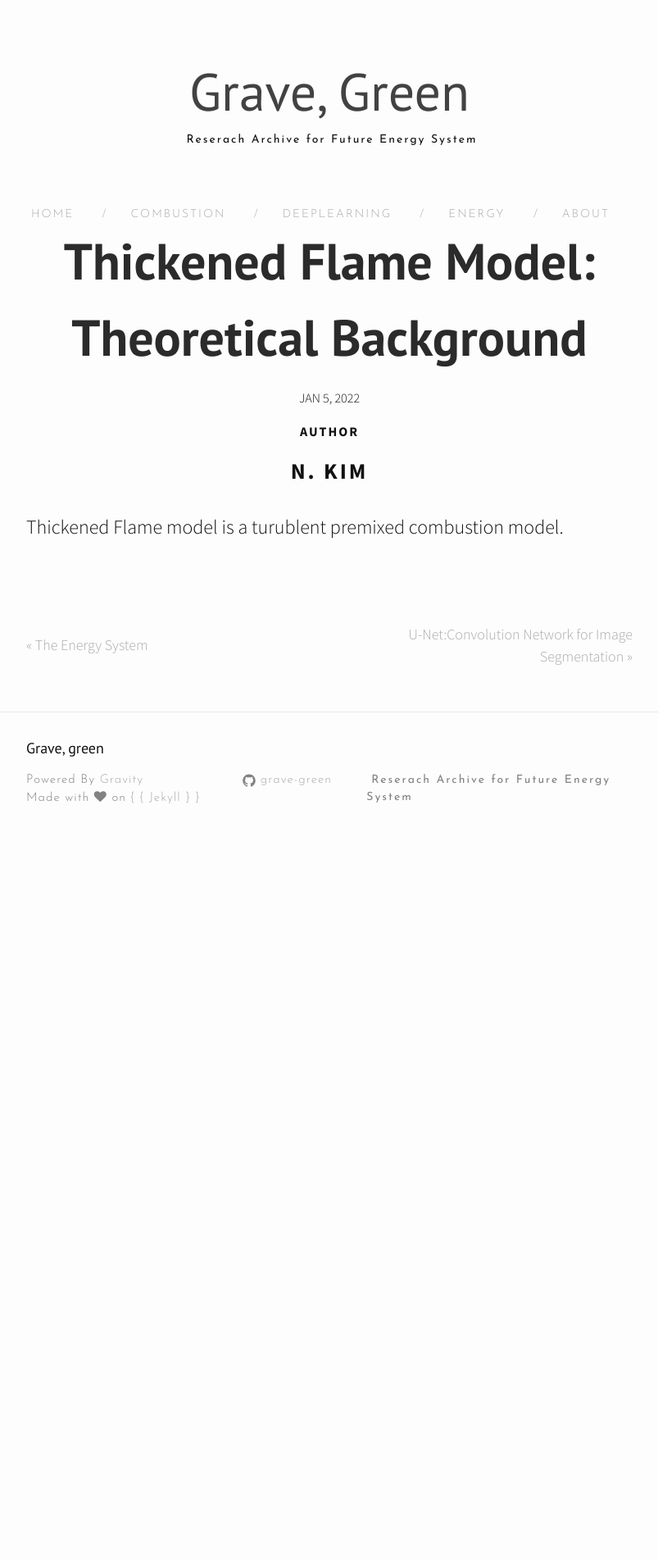
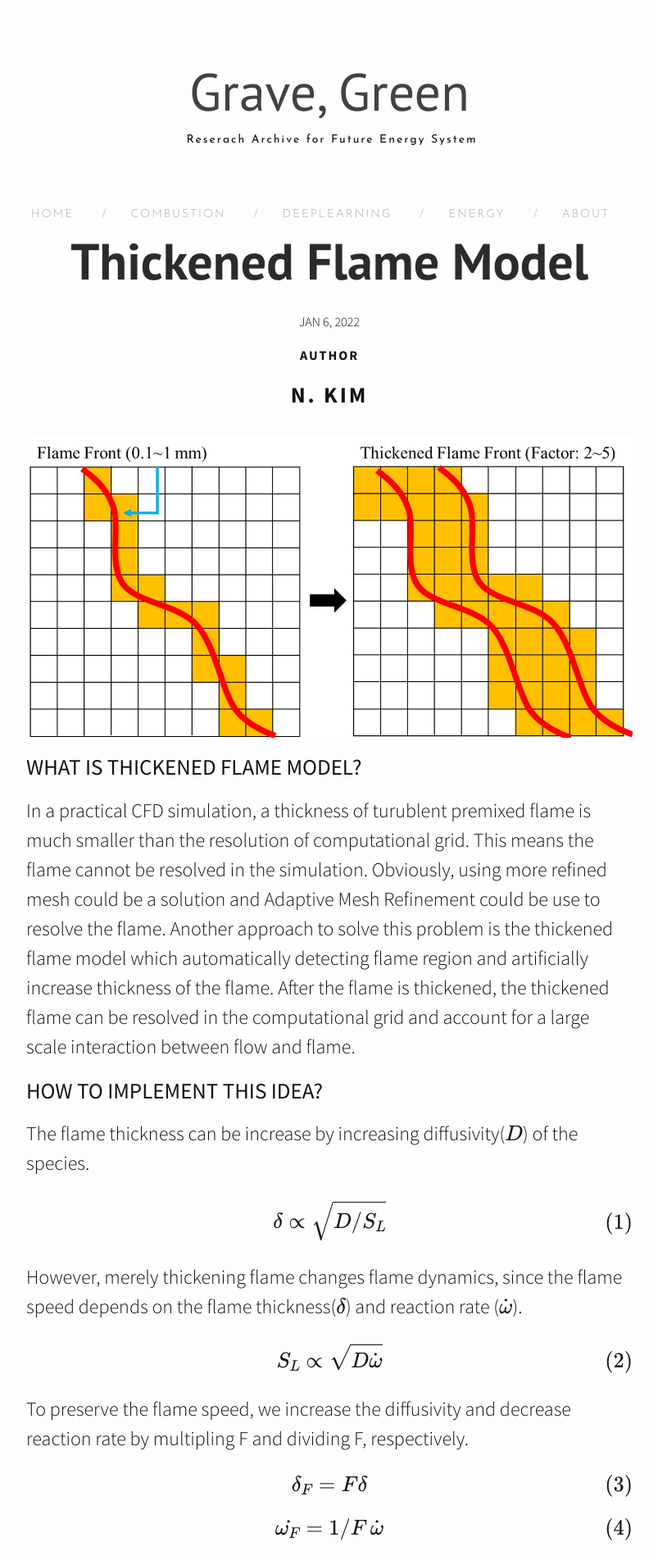
Before and after one commit to Grave-green/Grave-green.github.io, a Jekyll site: the page built from _posts/2022-01-05-Thickened-Flame-Model.markdown, in a window 1280 px wide. Shown: the top 1903 px of the page at 82% size, without its empty margins (238-1041 px from the left). Built offline with Jekyll 4.4.1, drawn with Linux system fonts in a browser that asks for light colours; nearby versions of some CDN libraries; formulas are drawn with MathJax 3; before the commit the page ends 1046 px from its top, so only the background shows below that; some of the changed text lies outside the part shown.

Commit message:
Update post and delete posts

```diff
--- a/_config.yml
+++ b/_config.yml
@@ -19,3 +19,6 @@ theme-dark: false #Set to true to change to dark website theme
 plugins: [jekyll-paginate, kramdown]
 # Build settings
 markdown: kramdown
+excerpt_separator: "\n\n"
+lsi: false
+incremental: false
--- /dev/null
+++ b/_includes/mathjax_support.html
@@ -0,0 +1,23 @@
+<script type="text/x-mathjax-config">
+MathJax.Hub.Config({
+    TeX: {
+      equationNumbers: {
+        autoNumber: "AMS"
+      }
+    },
+    tex2jax: {
+    inlineMath: [ ['$', '$'] ],
+    displayMath: [ ['$$', '$$'] ],
+    processEscapes: true,
+  }
+});
+MathJax.Hub.Register.MessageHook("Math Processing Error",function (message) {
+	  alert("Math Processing Error: "+message[1]);
+	});
+MathJax.Hub.Register.MessageHook("TeX Jax - parse error",function (message) {
+	  alert("Math Processing Error: "+message[1]);
+	});
+</script>
+<script type="text/javascript" async
+  src="https://cdn.mathjax.org/mathjax/latest/MathJax.js?config=TeX-MML-AM_CHTML">
+</script>
--- a/_layouts/default.html
+++ b/_layouts/default.html
@@ -6,6 +6,10 @@
   <body class="{% if site.theme-dark %} dark {% else %} light {% endif %} ">
 
     {% include header.html %}
+
+    {% if page.use_math %}
+      {% include mathjax_support.html %}
+    {% endif %}
 
     <div class="page-content">
       <div class="wrapper">
--- a/_posts/2022-01-05-Thickened-Flame-Model.markdown
+++ b/_posts/2022-01-05-Thickened-Flame-Model.markdown
@@ -1,9 +1,97 @@
 ---
 layout: post
-title:  "Thickened Flame Model: Theoretical Background"
-date:   2022-01-05 18:00:00 GMT+9
+title:  "Thickened Flame Model"
+date:   2022-01-06 15:00:00 GMT+9
 categories: ["combustion"]
 author: "N. Kim"
+use_math: true
 ---
+![Concept of Thickened Flame Model](https://github.com/Grave-green/grave-green.github.io/blob/7f8a490c7108b0af71ab363abb16f9872ca43ea0/_imgs/ThickenedFlame01.jpg?raw=true)
 
-Thickened Flame model is a turublent premixed combustion model.
+# WHAT IS THICKENED FLAME MODEL?
+In a practical CFD simulation, a thickness of turublent premixed flame is much smaller than the resolution of computational grid.
+This means the flame cannot be resolved in the simulation.
+Obviously, using more refined mesh could be a solution and Adaptive Mesh Refinement could be use to resolve the flame.
+Another approach to solve this problem is the thickened flame model which automatically detecting flame region and artificially increase thickness of the flame.
+After the flame is thickened, the thickened flame can be resolved in the computational grid and account for a large scale interaction between flow and flame.
+
+
+# HOW TO IMPLEMENT THIS IDEA?
+The flame thickness can be increase by increasing diffusivity($D$) of the species.
+\begin{equation}
+\delta \propto \sqrt{D/S_{L}} \label{1}
+\end{equation}
+However, merely thickening flame changes flame dynamics, since the flame speed depends on the flame thickness($\delta$) and reaction rate ($\dot{\omega}$).
+\begin{equation}
+S_{L} \propto \sqrt{D\dot{\omega}} \label{2}
+\end{equation}
+To preserve the flame speed, we increase the diffusivity and decrease reaction rate by multipling F and dividing F, respectively.
+
+\begin{equation}
+\delta_{F} = F \delta \label{3}
+\end{equation}
+
+\begin{equation}
+\dot{\omega_{F}} = 1/F \, \dot{\omega} \label{4}
+\end{equation}
+
+\begin{equation}
+S_{L,F} = S_{L} \label{5}
+\end{equation}
+
+In the thickening process, we actually lose information of small scale flame dynamics. It is analogous to lose pixel information in pooling process in the convolution neural network.
+To supplement subgrid scale turbulent-flame interaction, the authors of the model introduce efficiency function $E$.
+<br>
+The efficiency function is the ratio between wrinkling factor with real flame thickness and thickened flame thickness.
+\begin{equation}
+E = \Xi_{\delta_{l}=\delta} / \Xi_{\delta_{l}=\delta_{F}} \label{6}
+\end{equation}
+
+Here, $\Xi$ is the wrinkling factor and it is function of turublent velocity ($u'$), turublent reynolds number $Re_{t}$, test filter length scale $\Delta_{e}$, the flame thickness $\delta_{l}$, and flame speed $S_{L}$.
+
+There are two models for wrinkling factor.
+1. [Colin et. al.](https://aip.scitation.org/doi/abs/10.1063/1.870436): Based on the DNS of flame-vortex interactions.
+2. [Charlette et al.](https://www.sciencedirect.com/science/article/pii/S0010218002004005): Based on the power-law expression with equilibrium assumption of flame-surface production and destruction
+
+In the thickened flame model approach, a CFD code solves equations of momentum, species, and energy. The species equation in the thickened flame model can be expressed as follow.
+\begin{equation}
+\frac{\partial \rho Y_{i}}{\partial t} + \bigtriangledown \rho \mathbf{u}Y_{i}=\bigtriangledown \cdot (EFD_{i}\bigtriangledown Y_{i})+\frac{E}{F} \dot{\omega_{i}} \label{7}
+\end{equation}
+
+The Local thickness factor model could be utilized to minimize error caused by modifing diffusivity of the species.
+\begin{equation}
+F_{loc} = 1 + (F-1) \Omega(c) \label{8}
+\end{equation}
+\begin{equation}
+\Omega_{c} = 16\left [ c(1-c) \right ]^2 \label{9}
+\end{equation}
+\begin{equation}
+c = Y_{c} / Y_{c,max} \label{10}
+\end{equation}
+
+Here, $Y_{c}$ is the progress variable, fuel, or oxidizer.
+
+
+
+# PROS AND CONS
+PROS
+- Implementation of the model is straight forward: If you have CFD solver for turbulent reactive flow, you have already done 90% of the implementation. You just need to implement the efficiency function and thickness factor.
+- The model gives reasonable predictions for both academic and industrial problems.
+
+CONS
+- The model modifies heat and mass transfer close to the flame. The fields look like more diffusion dominant than real fields.
+- The wrinkling factor model is not universal.
+
+# REFERENCES
+Fundamentals on Thickened flame model
+- O. Colin, f. Ducros, D. Veynante, T.Poinsot, A thickened flame model for large eddy simulations of turbulent premixed combustion, Physics of Fluids 12, 1843 (2000), [https://doi.org/10.1063/1.870436](https://doi.org/10.1063/1.870436)
+- F. Charlette, C. Meneveau, D. Veynante, A power-law flame wrinkling model for LES of premixed turbulent combustion Part I: non-dynamic formulation and initial tests, Combustion and Flame
+131 (2002), [https://doi.org/10.1016/S0010-2180(02)00400-5](https://doi.org/10.1016/S0010-2180(02)00400-5)
+- F. Charlette, C. Meneveau, D. Veynante,A power-law flame wrinkling model for LES of premixed turbulent combustion Part II: dynamic formulation, Combustion and Flame 131 (2002), [https://doi.org/10.1016/S0010-2180(02)00401-7](https://doi.org/10.1016/S0010-2180(02)00401-7)
+
+Applications
+- L. Selle, G. Lartigue, T. Poinsot, R. Koch, K.-U.Schildmacher, W. Krebs, B. Prade, P. Kaufmann, D. Veynante, Compressible large eddy simulation of turbulent combustion in complex geometry on unstructured meshes, Combustion and Flame 137 (2004), [https://doi.org/10.1016/j.combustflame.2004.03.008](https://doi.org/10.1016/j.combustflame.2004.03.008)
+- P. Wolf, G. Staffelbach, L.Y.M. Gicquel, J. Müller, T. Poinsot, Acoustic and Large Eddy Simulation studies of azimuthal modes in annularcombustion chamber, Combustion and Flame 159 (2012), [https://doi.org/10.1016/j.combustflame.2012.06.016](https://doi.org/10.1016/j.combustflame.2012.06.016)
+
+Extension for non-premixed turbulent flame
+- B. Cueonot, F. Shum-Kivan, S. Blanchard, The thickened flame approach for non-premixed combustion: Principles and implications for turbulent combustion modeling, Combustion and Flame, [https://doi.org/10.1016/j.combustflame.2021.111702](https://doi.org/10.1016/j.combustflame.2021.111702)
--- a/css/style.scss
+++ b/css/style.scss
@@ -6,7 +6,7 @@
 
 
 // Our variables
-$base-font-family: "PT Sans", Helvetica, Arial, sans-serif;
+$base-font-family: "PT Sans", Helvetica, Arial, sans-serif, "Nanum Gothic";
 $base-font-size:   16px;
 $base-font-weight: 400;
 $small-font-size:  $base-font-size * 0.875;
@@ -595,8 +595,13 @@ pre {
     text-align: right;
 }
 
-.indent20{
-    text-indent: 2em;
+.indent1{
+    text-indent: 1em;
+}
+
+.center {
+  display: block;
+  margin: auto;
 }
 
 /**
```
Also changed, not shown: _posts/2022-01-05-Energy-Systems.markdown (deleted, +0 -8 lines), _posts/2022-01-05-Energy-Systems01.markdown (added, +26 -0 lines), _imgs/ThickenedFlame01.jpg.
